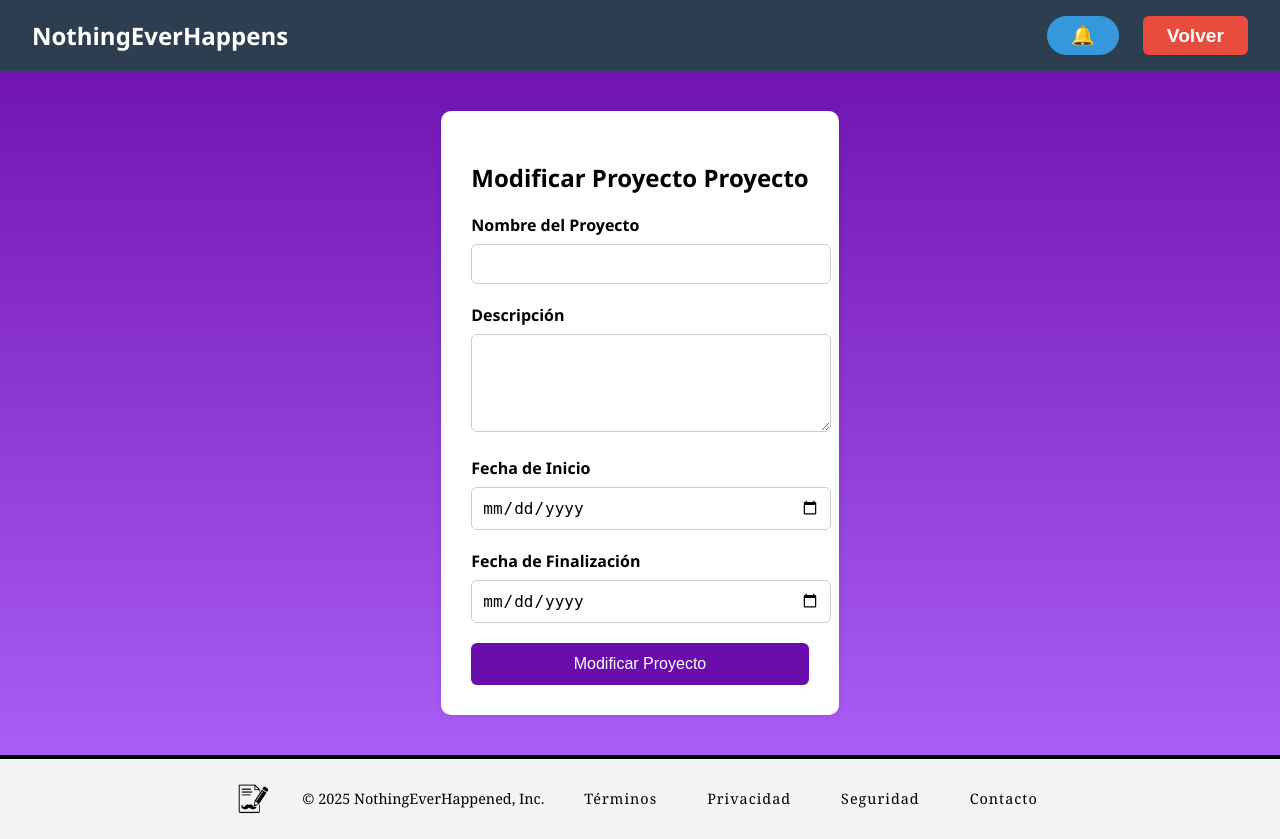
After one commit to ElZorroZ/ProyectoNothingEverHappend, a web app: page /ProyectoWEB/modificar_proyecto.html in a window 1280 px wide. The commit adds this page. Run offline with its HTML, style and script files only (its server is not run), Linux system fonts and the light colour scheme; data that the repository does not hold is empty.

Commit message:
Modificar proyecto y eliminar proyecto paginas y botones

```diff
--- /dev/null
+++ b/Frontend/WEB/ProyectoWEB/modificar_proyecto.html
@@ -0,0 +1,57 @@
+<!DOCTYPE html>
+<html lang="es">
+<head>
+  <meta charset="UTF-8">
+  <meta name="viewport" content="width=device-width, initial-scale=1.0">
+  <title>Crear Proyecto</title>
+  <link rel="stylesheet" href="../css/styles_modificar_proyecto.css">
+</head>
+<body>
+  <header class="dashboard-header">
+    <a href="../DashboardWEB/dashboard.html" class="logo">NothingEverHappens</a>
+    <div class="dashboard-actions">
+      <button class="notif-btn">🔔</button>
+      <button class="logout-btn" onclick="window.location.href='../DashboardWEB/dashboard.html'">Volver</button>
+    </div>
+    <!-- Panel de Notificaciones -->
+    <div id="notificationPanel" class="notification-panel">
+      <h3>Notificaciones</h3>
+      <ul>
+        <li>No hay notificaciones nuevas</li>
+      </ul>
+    </div>
+  </header>
+
+  <div class="form-container">
+    <h2>Modificar Proyecto Proyecto</h2>
+    <form id="modificar_proyecto">
+      <label for="nombre">Nombre del Proyecto</label>
+      <input type="text" id="nombre" name="nombre" required>
+
+      <label for="descripcion">Descripción</label>
+      <textarea id="descripcion" name="descripcion" rows="4" required></textarea>
+
+      <label for="fechaInicio">Fecha de Inicio</label>
+      <input type="date" id="fechaInicio" name="fechaInicio" required>
+
+      <label for="fechaFin">Fecha de Finalización</label>
+      <input type="date" id="fechaFin" name="fechaFin" required>
+
+      <button type="submit">Modificar Proyecto</button>
+    </form>
+  </div>
+
+  <div class="footer-info">
+    <div class="footer-right">
+      <img src="../images/Logo.png" alt="Logo" class="footer-logo">
+      <span>© 2025 NothingEverHappened, Inc.</span>
+      <a href="#">Términos</a>
+      <a href="#">Privacidad</a>
+      <a href="#">Seguridad</a>
+      <a href="#">Contacto</a>
+    </div>
+  </div>
+
+  <script src="../js/modificar_proyecto.js"></script>
+</body>
+</html>
--- a/Frontend/WEB/TareasWEB/tareas.html
+++ b/Frontend/WEB/TareasWEB/tareas.html
@@ -33,6 +33,7 @@
           <button class="filter-btn" data-filter="pendiente">Pendientes</button>
           <button class="filter-btn" data-filter="en-progreso">En Progreso</button>
           <button class="filter-btn" data-filter="completada">Completadas</button>
+          <button class="filter-btn" data-filter="fuera-limite">Fuera de Límite</button>
         </div>
 
         <!-- Columnas Kanban -->
@@ -54,6 +55,11 @@
             <h3>Completadas</h3>
             <div class="kanban-tasks" id="completada-tasks"></div>
           </div>
+        </div>
+
+        <div class="kanban-column" data-status="fuera-limite">
+          <h3>Fuera de Límite</h3>
+          <div class="kanban-tasks" id="fueralimite-tasks"></div>
         </div>
 
       </section>
--- /dev/null
+++ b/Frontend/WEB/css/styles_modificar_proyecto.css
@@ -0,0 +1,193 @@
+/* Estilo base para que el footer quede al fondo */
+html, body {
+    margin: 0;
+    padding: 0;
+    min-height: 100vh;
+    display: flex;
+    flex-direction: column;
+    font-family: 'Segoe UI', sans-serif;
+    background: linear-gradient(to bottom, #6a0dad 0%, #b266ff 100%);
+    color: white;
+  }
+
+  .main-content {
+    flex: 1;
+    display: flex;
+    flex-direction: column;
+  }
+
+  /* Header */
+  .dashboard-header {
+    display: flex;
+    justify-content: space-between;
+    align-items: center;
+    background-color: #2c3e50;
+    padding: 1rem 2rem;
+    color: white;
+  }
+
+  .logo {
+    font-size: 1.6rem;
+    font-weight: bold;
+  }
+
+  .dashboard-actions {
+    display: flex;
+    gap: 1.5rem;
+  }
+
+  .logout-btn {
+    background-color: #e74c3c;
+    border: none;
+    padding: 0.5rem 1.5rem;
+    color: white;
+    border-radius: 6px;
+    font-weight: bold;
+    cursor: pointer;
+    font-size: 1.2rem;
+  }
+
+  /* Botón notificación */
+  .notif-btn {
+    background-color: #3498db;
+    font-size: 1.2rem;
+    padding: 0.5rem 1.5rem;
+    border: none;
+    border-radius: 30px;
+    cursor: pointer;
+    font-weight: bold;
+    color: white;
+  }
+
+  .notif-btn:hover {
+    opacity: 0.8;
+  }
+
+  /* Panel de notificaciones */
+  .notification-panel {
+    position: fixed;
+    top: 0;
+    right: -300px;
+    width: 300px;
+    height: 100%;
+    background-color: #ffffff;
+    box-shadow: -2px 0 10px rgba(0, 0, 0, 0.2);
+    padding: 1.5rem;
+    transition: right 0.3s ease-in-out;
+    z-index: 1000;
+    visibility: hidden;
+    color: black;
+  }
+
+  .notification-panel.open {
+    right: 0;
+    visibility: visible;
+  }
+
+  .notification-panel h3 {
+    margin-bottom: 1rem;
+    color: #2c3e50;
+  }
+
+  .notification-panel ul {
+    list-style: none;
+    padding: 0;
+  }
+
+  .notification-panel ul li {
+    margin-bottom: 1rem;
+    font-size: 0.95rem;
+  }
+
+  /* Contenedor del formulario */
+  .form-container {
+    flex: 1;
+    max-width: 600px;
+    margin: 40px auto;
+    padding: 30px;
+    background-color: #ffffff;
+    border-radius: 10px;
+    box-shadow: 0 0 10px rgba(0, 0, 0, 0.1);
+    color: black;
+  }
+
+  .form-container h2 {
+    text-align: center;
+    margin-bottom: 20px;
+  }
+
+  .form-container label {
+    display: block;
+    margin-bottom: 8px;
+    font-weight: bold;
+  }
+
+  .form-container input,
+  .form-container textarea {
+    width: 100%;
+    padding: 10px;
+    margin-bottom: 20px;
+    border: 1px solid #ccc;
+    border-radius: 6px;
+    font-size: 16px;
+  }
+
+  .form-container button {
+    width: 100%;
+    padding: 12px;
+    background-color: #6A0DAD;
+    color: white;
+    border: none;
+    border-radius: 6px;
+    font-size: 16px;
+    cursor: pointer;
+    transition: background-color 0.3s ease;
+  }
+
+  .form-container button:hover {
+    background-color: #530a91;
+  }
+
+  /* Footer */
+  .footer-info {
+    background-color: #f4f4f4;
+    border-top: 4px solid black;
+    padding: 20px 40px;
+    display: flex;
+    justify-content: center;
+    align-items: center;
+    color: black;
+  }
+
+  .footer-right {
+    display: flex;
+    align-items: center;
+    gap: 30px;
+    flex-wrap: wrap;
+    font-family: 'Georgia', serif;
+    font-size: 0.9rem;
+  }
+
+  .footer-logo {
+    height: 40px;
+    width: auto;
+  }
+
+  .footer-info a {
+    color: black;
+    text-decoration: none;
+    font-weight: normal;
+    letter-spacing: 1px;
+    line-height: 1.5;
+    margin: 0 10px;
+  }
+
+  .footer-info a:hover {
+    text-decoration: underline;
+  }
+
+  .logo {
+    font-size: 1.5rem;
+    text-decoration: none;
+    color: white;
+  }
--- /dev/null
+++ b/Frontend/WEB/js/modificar_proyecto.js
@@ -0,0 +1,48 @@
+const ProyectoID = localStorage.getItem("proyectoSeleccionadoID");
+const notifBtn = document.querySelector('.notif-btn');
+const panel = document.getElementById('notificationPanel');
+document.addEventListener("DOMContentLoaded", () => {
+  const ProyectoID = localStorage.getItem("proyectoSeleccionadoID");
+
+  const form = document.getElementById("modificarProyectoForm");
+
+  form.addEventListener("submit", async (e) => {
+    e.preventDefault(); // Evitar recarga de página
+
+    // Tomar los datos del formulario
+    const nombre = document.getElementById("nombre").value;
+    const descripcion = document.getElementById("descripcion").value;
+    const fechaInicio = document.getElementById("fechaInicio").value;
+    const fechaFin = document.getElementById("fechaFin").value;
+
+    // Armar el objeto del proyecto
+    const proyectoModificado = {
+      id: ProyectoID,
+      nombre,
+      descripcion,
+      fechaInicio,
+      fechaFin
+    };
+
+    try {
+      const response = await fetch("https://tu-servidor.com/proyectos/modificar", {
+        method: "PUT",
+        headers: {
+          "Content-Type": "application/json"
+        },
+        body: JSON.stringify(proyectoModificado)
+      });
+
+      if (response.ok) {
+        alert("Proyecto modificado correctamente");
+        window.location.href = "../VerProyectosAsignadosWEB/verproyectosasignados.html";
+      } else {
+        const error = await response.text();
+        alert("Error al modificar el proyecto: " + error);
+      }
+    } catch (error) {
+      console.error("Error en la petición:", error);
+      alert("Error de red o del servidor.");
+    }
+  });
+});
```
Also changed, not shown: Frontend/WEB/css/styles_verproyectosasignados.css (+17 -1 lines), Frontend/WEB/js/verproyectosasignados.js (+29 -3 lines), Frontend/WEB/VerProyectosAsignadosWEB/verproyectosasignados.html (line endings or trailing spaces).
